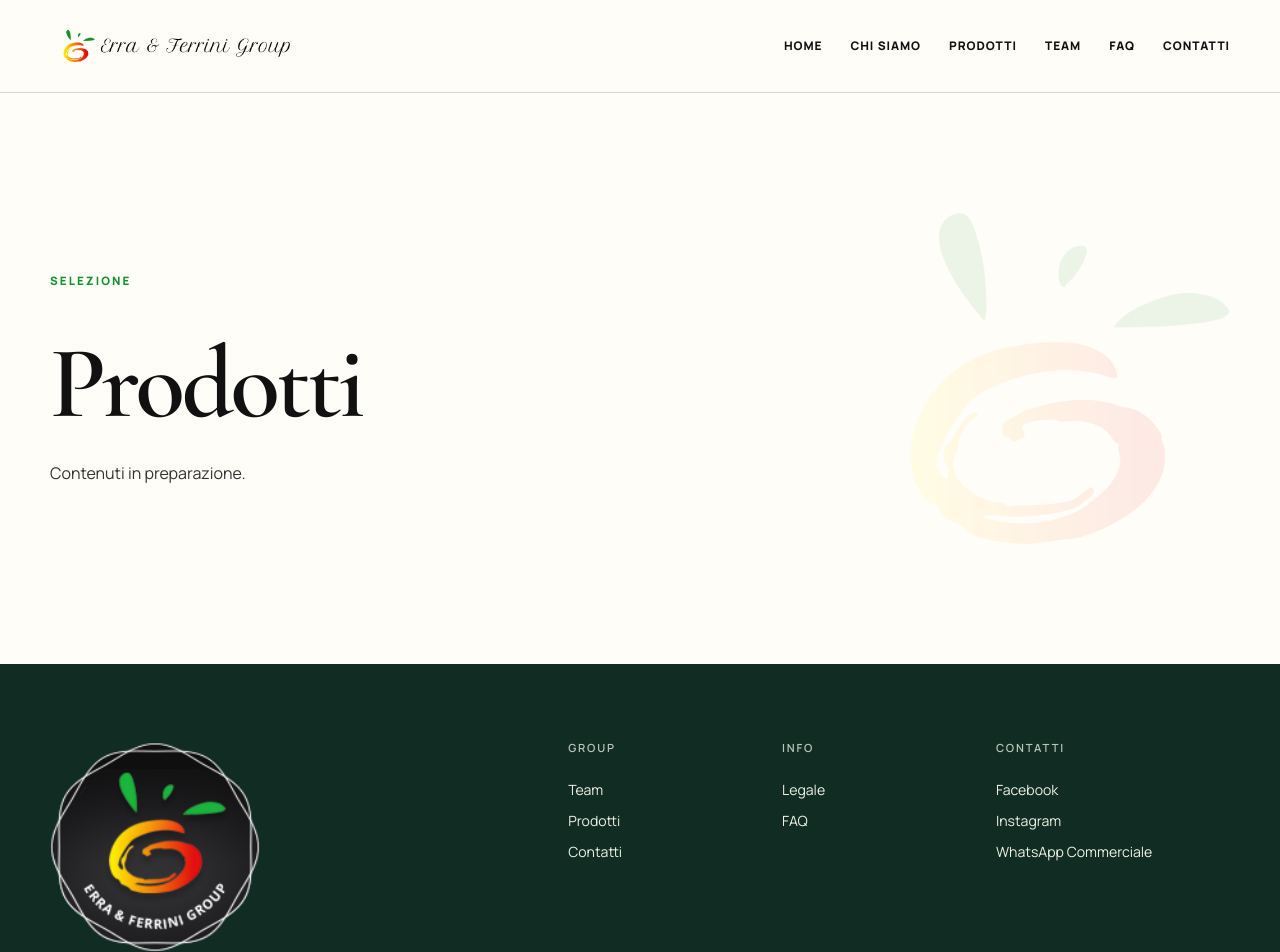
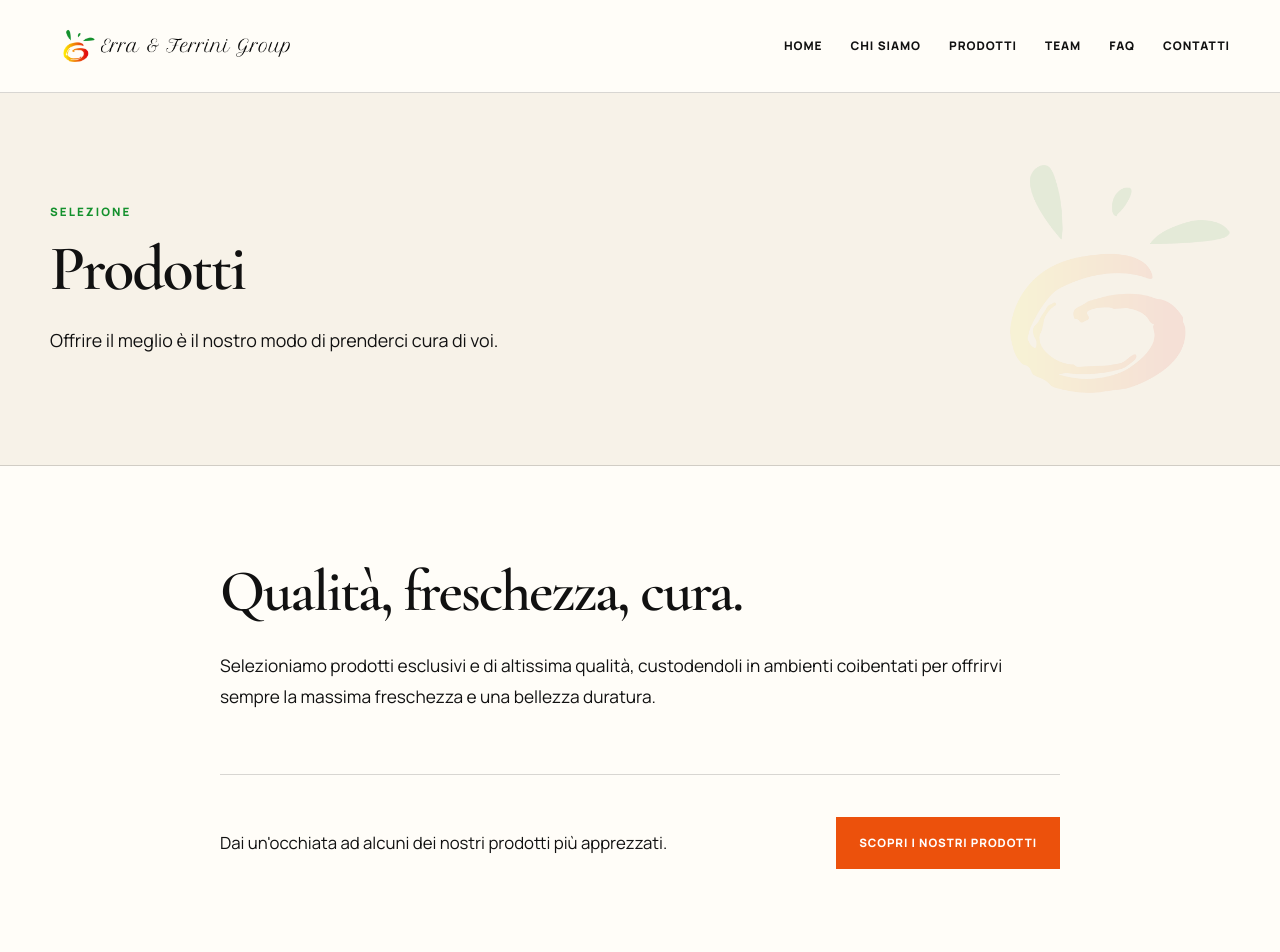
Before and after one commit to hubsienda/efgroup, a Next.js app: page /prodotti in a window 1280 px wide. Shown: the top 952 px of the page. Built offline with nearby package versions, Linux system fonts and the light colour scheme.

Commit message:
Build Prodotti page

```diff
--- a/app/prodotti/page.tsx
+++ b/app/prodotti/page.tsx
@@ -1,4 +1,42 @@
 import type { Metadata } from "next";
-import PageShell from "@/components/PageShell";
-export const metadata: Metadata = { title: "Prodotti" };
-export default function Page(){ return <PageShell eyebrow="Selezione" title="Prodotti" />; }
+import InternalPageHero from "@/components/InternalPageHero";
+import styles from "@/components/InternalPages.module.css";
+
+export const metadata: Metadata = {
+  title: "Prodotti",
+  description: "Prodotti ortofrutticoli selezionati per qualità, freschezza e cura, con gallery dedicata Erra & Ferrini Group.",
+};
+
+export default function Page() {
+  return (
+    <>
+      <InternalPageHero
+        eyebrow="Selezione"
+        title="Prodotti"
+        intro="Offrire il meglio è il nostro modo di prenderci cura di voi."
+      />
+
+      <section className={styles.section}>
+        <div className={`shell ${styles.productLead}`}>
+          <h2>Qualità, freschezza, cura.</h2>
+          <p>
+            Selezioniamo prodotti esclusivi e di altissima qualità, custodendoli in ambienti coibentati per offrirvi sempre
+            la massima freschezza e una bellezza duratura.
+          </p>
+
+          <div className={styles.galleryBand}>
+            <p>Dai un&apos;occhiata ad alcuni dei nostri prodotti più apprezzati.</p>
+            <a
+              href="https://photos.app.goo.gl/HpiPjVJgggHAqBEr9"
+              target="_blank"
+              rel="noreferrer"
+              className={`${styles.action} ${styles.actionPrimary}`}
+            >
+              Scopri i nostri prodotti
+            </a>
+          </div>
+        </div>
+      </section>
+    </>
+  );
+}
```
